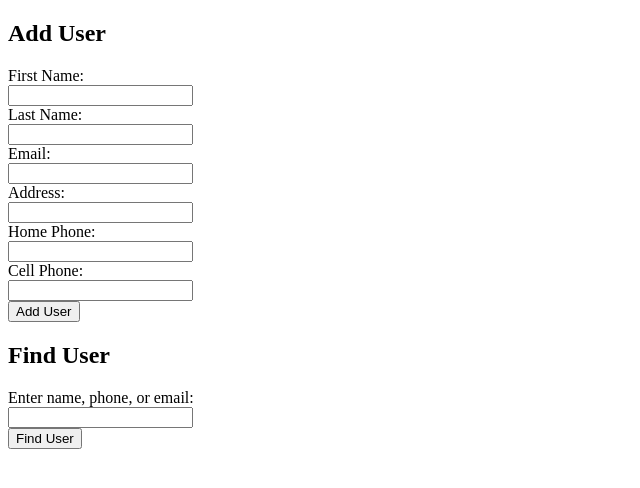
After one commit to richchau/cross_domain_marketplace, a PHP site: page /usersSqlPage.php in a window 1280 px wide. The commit adds this page. Shown: the top 488 px of the page, without its empty margins (0-640 px from the left). Run offline with PHP 8.4, Linux system fonts and the light colour scheme.

Commit message:
users page

```diff
--- a/index.php
+++ b/index.php
@@ -25,6 +25,7 @@
           <li><a href="">N<sup>2</sup>ews</a></li>
           <li><a href="">cO<sup>2</sup>ntacts</a></li>
           <li><a href="loginPage.php">lo<sup>2</sup>gin</a></li>
+          <li><a href="usersSqlPage.php">users</a></li>
         </ul>
       </nav>
     </div>
--- /dev/null
+++ b/usersSqlPage.php
@@ -0,0 +1,60 @@
+<!DOCTYPE html>
+<html lang="en">
+
+<head>
+    <meta charset="UTF-8">
+    <meta name="viewport" content="width=device-width, initial-scale=1.0">
+    <title>Users</title>
+</head>
+
+<?php
+$conn = mysqli_connect("localhost", "root", "root", "usersdb");
+if ($conn->connect_error) {
+    die("Connection failed:" . $conn->connect_error);
+}
+
+if (isset($_POST['AddUser'])) {
+    $sql = "INSERT INTO users (first_name, last_name, email, address, home_phone, cell_phone)
+    VALUES ('" . $_POST["firstname"] . "','" . $_POST["lastname"] . "'
+    ,'" . $_POST["email"] . "' ,'" . $_POST["address"] . "' ,'" . $_POST["homephone"] . "'
+    ,'" . $_POST["cellphone"] . "')";
+
+    $result = mysqli_query($conn, $sql);
+}
+
+if (isset($_POST['FindUser'])) {
+    $sql = "SELECT * FROM users WHERE '" . $_POST["query"] . "' in (first_name, last_name, email, home_phone, cellphone) ";
+    $result = mysqli_query($conn, $sql);
+    echo $result;
+}
+?>
+
+<h2>Add User</h2>
+<form action="usersSqlPage.php" method="post">
+    First Name: <br />
+    <input type="text" name="firstname"><br />
+    Last Name: <br />
+    <input type="text" name="lastname"><br />
+    Email: <br />
+    <input type="text" name="email"><br />
+    Address: <br />
+    <input type="text" name="address"><br />
+    Home Phone: <br />
+    <input type="text" name="homephone"><br />
+    Cell Phone: <br />
+    <input type="text" name="cellphone"><br />
+    <input type="submit" name="AddUser" value="Add User">
+</form>
+
+<h2>Find User</h2>
+<form action="usersSqlPage.php" method="post">
+    Enter name, phone, or email: <br />
+    <input type="text" name="query"><br />
+    <input type="submit" name="FindUser" value="Find User">
+</form>
+
+<body>
+
+</body>
+
+</html>
```
Also changed, not shown: php/dbconnect.php (added, +17 -0 lines).
